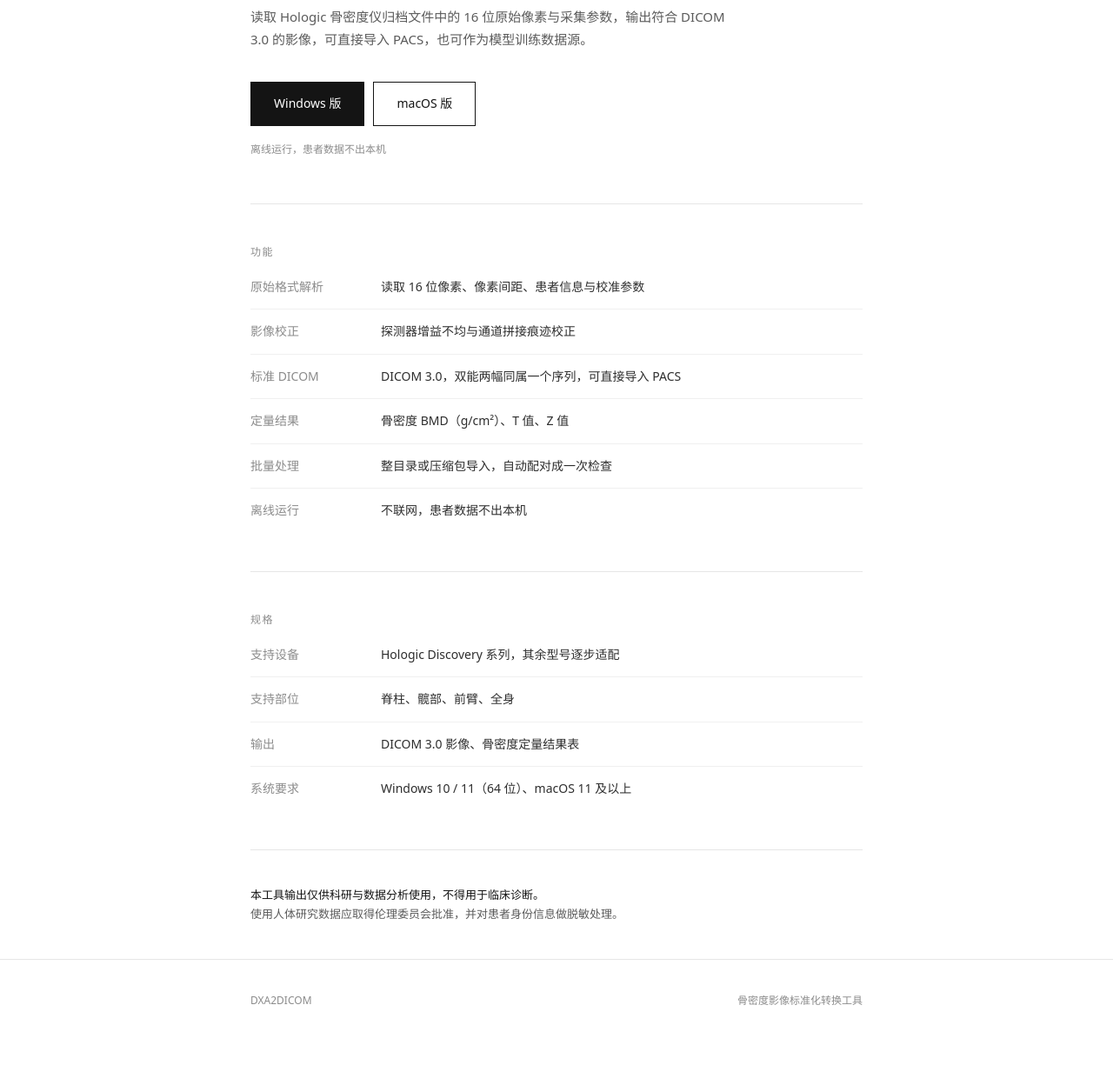
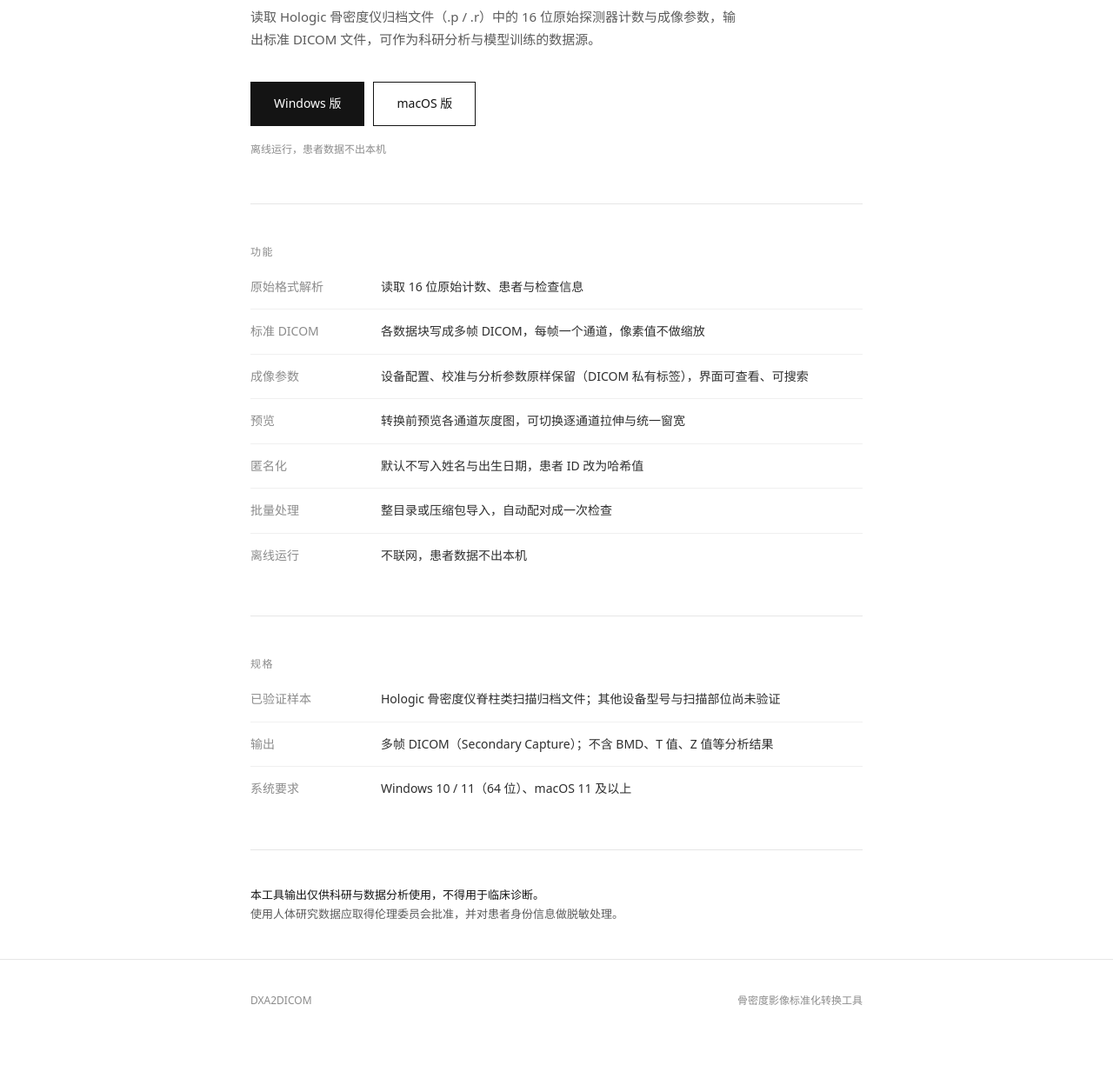
Before and after one commit to xujingbao/DXA2DICOM, a plain HTML site: page web/index.html in a window 1280 px wide. Shown: the part 225-1450 px from the top of the page at 87% size. Drawn offline with Linux system fonts and the light colour scheme.

Commit message:
docs(web): 官网更新到 v0.2.1,并按实际功能修正功能与规格描述
Co-authored-by: Cursor <cursoragent@cursor.com>

```diff
--- a/web/index.html
+++ b/web/index.html
@@ -4,7 +4,7 @@
 <meta charset="UTF-8">
 <meta name="viewport" content="width=device-width, initial-scale=1">
 <title>DXA2DICOM · Hologic 骨密度原始影像转换工具</title>
-<meta name="description" content="将 Hologic DXA 骨密度仪的私有归档文件，还原为带完整采集参数的 16 位标准 DICOM 影像，可直接导入 PACS。">
+<meta name="description" content="将 Hologic DXA 骨密度仪的私有归档文件，还原为带成像参数的 16 位标准 DICOM 文件，供科研分析使用。">
 <style>
 :root{--ink:#141414;--ink-2:#5b5b5b;--ink-3:#8c8c8c;--line:#e6e6e6}
 *{box-sizing:border-box;margin:0;padding:0}
@@ -60,7 +60,7 @@ footer{padding:36px 0 64px;border-top:1px solid var(--line)}
 <header>
   <div class="wrap hd">
     <div class="brand">DXA2DICOM</div>
-    <div class="ver">v0.2.0</div>
+    <div class="ver">v0.2.1</div>
   </div>
 </header>
 
@@ -69,7 +69,7 @@ footer{padding:36px 0 64px;border-top:1px solid var(--line)}
   <div class="hero">
     <h1>DXA 原始影像<br>转换为标准 DICOM</h1>
     <p class="lead">
-      读取 Hologic 骨密度仪归档文件中的 16 位原始像素与采集参数，输出符合 DICOM 3.0 的影像，可直接导入 PACS，也可作为模型训练数据源。
+      读取 Hologic 骨密度仪归档文件（.p / .r）中的 16 位原始探测器计数与成像参数，输出标准 DICOM 文件，可作为科研分析与模型训练的数据源。
     </p>
     <div class="actions">
       <a class="btn" href="/download/#windows">Windows 版</a>
@@ -81,10 +81,11 @@ footer{padding:36px 0 64px;border-top:1px solid var(--line)}
   <section>
     <h2>功能</h2>
     <dl>
-      <dt>原始格式解析</dt><dd>读取 16 位像素、像素间距、患者信息与校准参数</dd>
-      <dt>影像校正</dt><dd>探测器增益不均与通道拼接痕迹校正</dd>
-      <dt>标准 DICOM</dt><dd>DICOM 3.0，双能两幅同属一个序列，可直接导入 PACS</dd>
-      <dt>定量结果</dt><dd>骨密度 BMD（g/cm²）、T 值、Z 值</dd>
+      <dt>原始格式解析</dt><dd>读取 16 位原始计数、患者与检查信息</dd>
+      <dt>标准 DICOM</dt><dd>各数据块写成多帧 DICOM，每帧一个通道，像素值不做缩放</dd>
+      <dt>成像参数</dt><dd>设备配置、校准与分析参数原样保留（DICOM 私有标签），界面可查看、可搜索</dd>
+      <dt>预览</dt><dd>转换前预览各通道灰度图，可切换逐通道拉伸与统一窗宽</dd>
+      <dt>匿名化</dt><dd>默认不写入姓名与出生日期，患者 ID 改为哈希值</dd>
       <dt>批量处理</dt><dd>整目录或压缩包导入，自动配对成一次检查</dd>
       <dt>离线运行</dt><dd>不联网，患者数据不出本机</dd>
     </dl>
@@ -93,9 +94,8 @@ footer{padding:36px 0 64px;border-top:1px solid var(--line)}
   <section>
     <h2>规格</h2>
     <dl>
-      <dt>支持设备</dt><dd>Hologic Discovery 系列，其余型号逐步适配</dd>
-      <dt>支持部位</dt><dd>脊柱、髋部、前臂、全身</dd>
-      <dt>输出</dt><dd>DICOM 3.0 影像、骨密度定量结果表</dd>
+      <dt>已验证样本</dt><dd>Hologic 骨密度仪脊柱类扫描归档文件；其他设备型号与扫描部位尚未验证</dd>
+      <dt>输出</dt><dd>多帧 DICOM（Secondary Capture）；不含 BMD、T 值、Z 值等分析结果</dd>
       <dt>系统要求</dt><dd>Windows 10 / 11（64 位）、macOS 11 及以上</dd>
     </dl>
   </section>
```
Also changed, not shown: web/download/index.html (+7 -7 lines).
